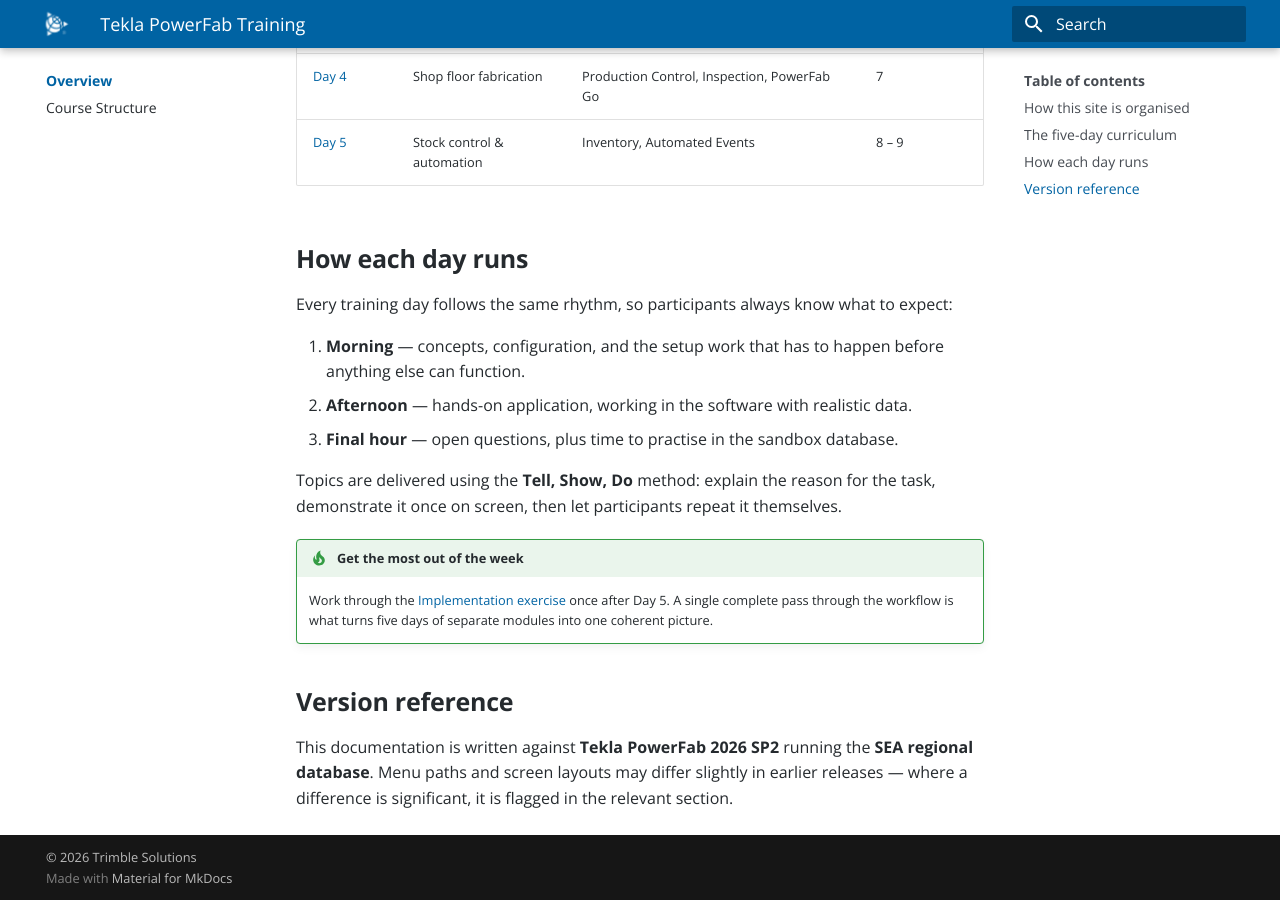
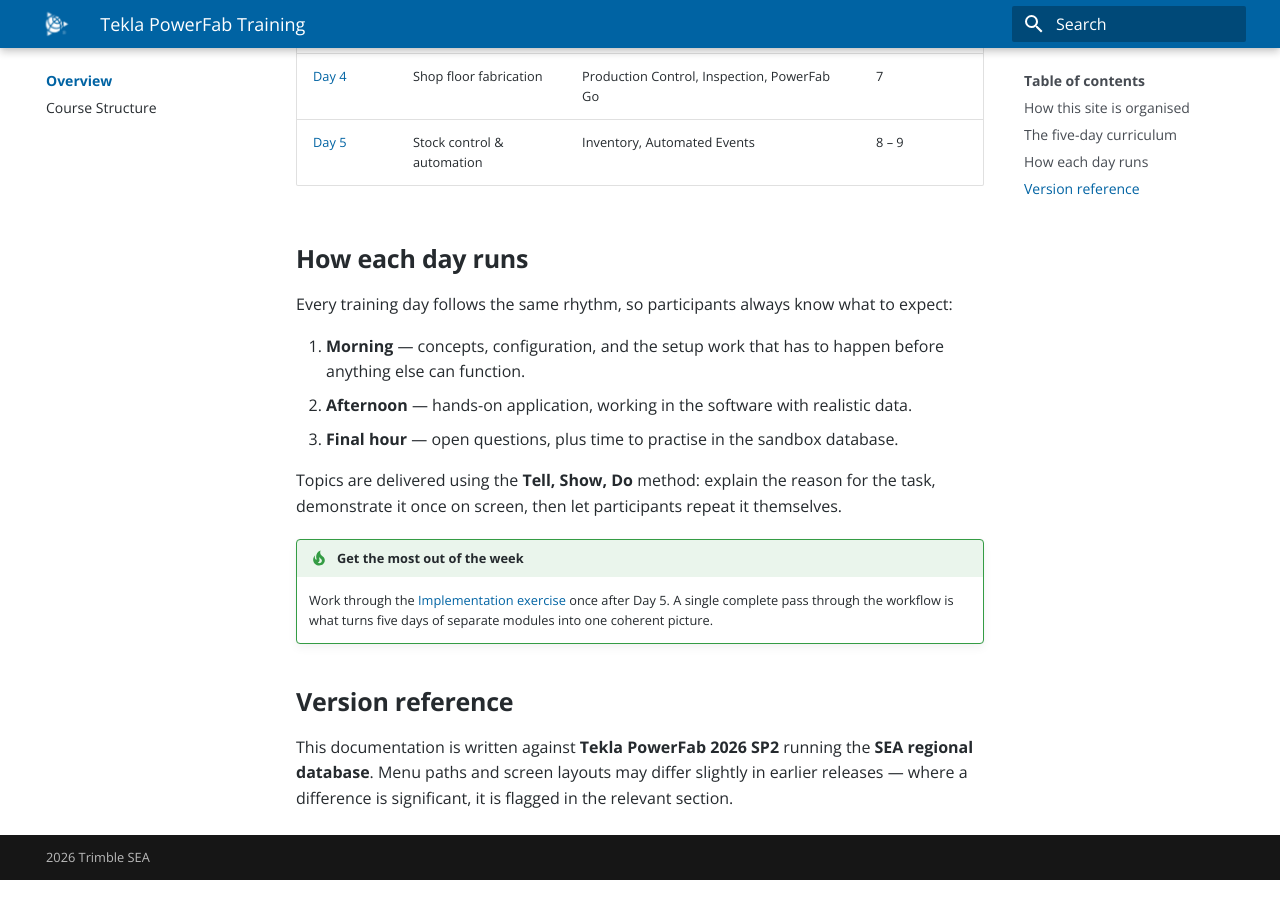
Before and after one commit to taufikmusa/powerfab-training, an MkDocs documentation site: the page built from docs/index.md, in a window 1280 px wide and 900 px high, scrolled down 1020 px. Built offline with MkDocs 1.6.1 and Material for MkDocs 9.7.7, drawn with Linux system fonts in a browser that asks for light colours.

Commit message:
Simplify the footer to a single line
The footer rendered two lines: the copyright notice and the theme's
"Made with Material for MkDocs" generator notice. These come from two
separate settings, so changing the copyright alone would have left the
second line in place.

- copyright is now "2026 Trimble SEA"
- adds an extra block with generator: false to suppress the notice

generator: false is a documented option in the free edition of the
theme. No content or styling changes.

Co-Authored-By: Claude Opus 5 <noreply@anthropic.com>
Claude-Session: https://claude.ai/code/session_01RY1yRYADYhGYJcnPXcyig6

```diff
--- a/mkdocs.yml
+++ b/mkdocs.yml
@@ -1,7 +1,7 @@
 site_name: Tekla PowerFab Training
 site_description: Trimble Tekla PowerFab 5-day training programme and implementation workflow
 site_url: https://taufikmusa.github.io/powerfab-training/
-copyright: © 2026 Trimble Solutions
+copyright: 2026 Trimble SEA
 
 theme:
   name: material
@@ -24,6 +24,9 @@ theme:
     - content.code.copy
   icon:
     repo: fontawesome/brands/github
+
+extra:
+  generator: false
 
 extra_css:
   - assets/trimble-theme.css
```
